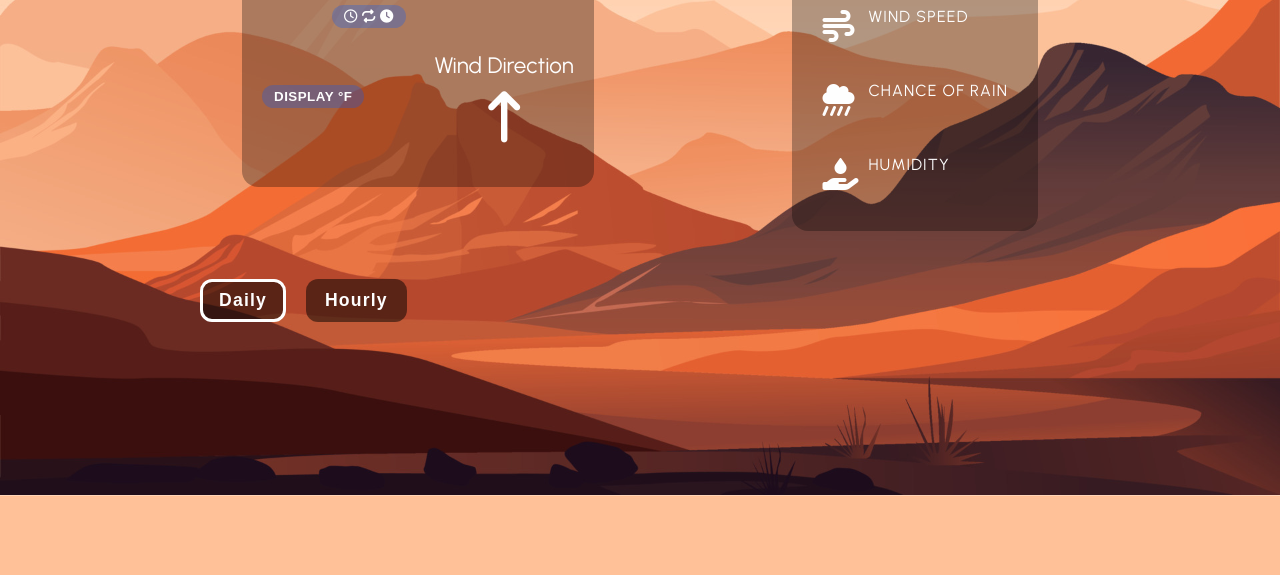
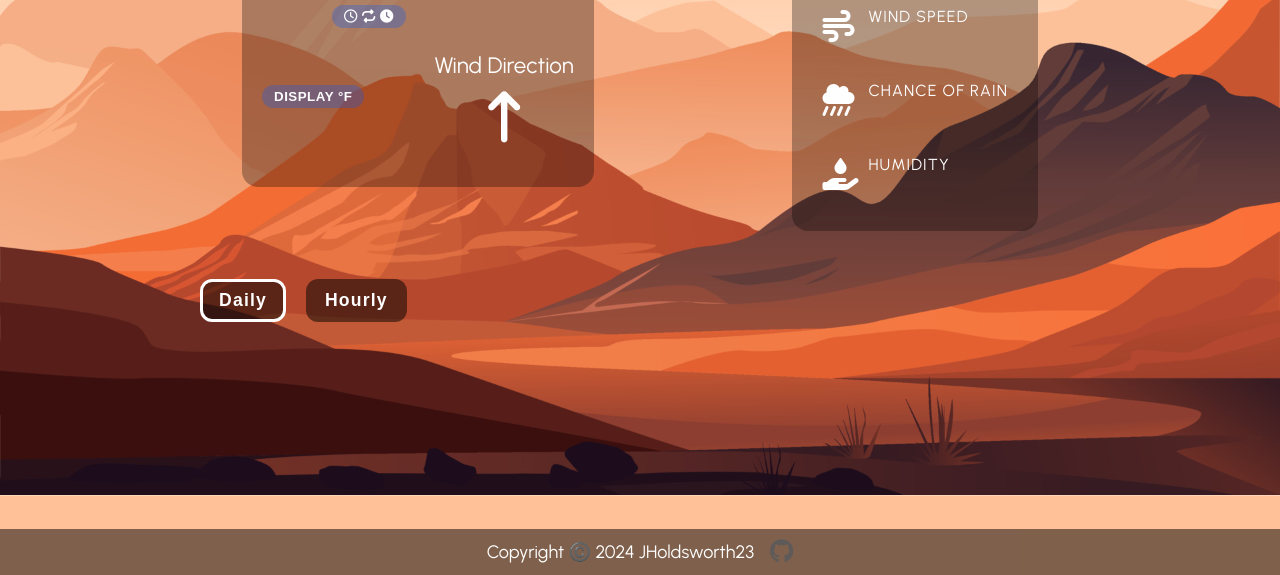
Before and after one commit to JHoldsworth23/weather-app, a plain HTML site: page index.html in a window 1280 px wide. Shown: the part 225-800 px from the top of the page. Drawn offline with Linux system fonts and the light colour scheme; no server answers.

Commit message:
Add the footer section and style it

```diff
--- a/index.html
+++ b/index.html
@@ -62,5 +62,9 @@
             <div class="day-forecast"></div>
             <div class="week-forecast"></div>
         </div>
+        <footer>
+            <p class="copyright"></p>
+            <a href="https://github.com/JHoldsworth23" target="_blank" rel="noopener noreferrer"><i class="fa-brands fa-github"></i></a>
+        </footer>
     </body>
 </html>
--- a/script.js
+++ b/script.js
@@ -246,3 +246,7 @@ tempFormat.addEventListener('click', () => {
     windSpeed.textContent = changeWindUnit(speedKPH);
     tempFormat.textContent = imperial ? 'Display °C' : 'Display °F';
 });
+
+const copyright = document.querySelector('.copyright');
+const date = new Date();
+copyright.textContent = `Copyright ©️ ${date.getFullYear()} JHoldsworth23`;
--- a/style.css
+++ b/style.css
@@ -276,3 +276,32 @@ button.active {
     border: solid 2px transparent;
     border-radius: 8px;
 }
+
+/* FOOTER SECTION */
+footer {
+    background-color: rgba(0, 0, 0, 0.5);
+    color: #FEFEFE;
+    position: fixed;
+    bottom: 0;
+    left: 0;
+    display: flex;
+    justify-content: center;
+    align-items: center;
+    gap: 16px;
+    width: 100vw;
+    font-size: 18px;
+}
+
+.copyright {
+    margin: 12px 0;
+}
+
+i[class$="hub"] {
+    color: #5f5a5a;
+    font-size: 24px;
+}
+
+i[class$="hub"]:hover {
+    color: #FEFEFE;
+    font-size: 24px;
+}
```
